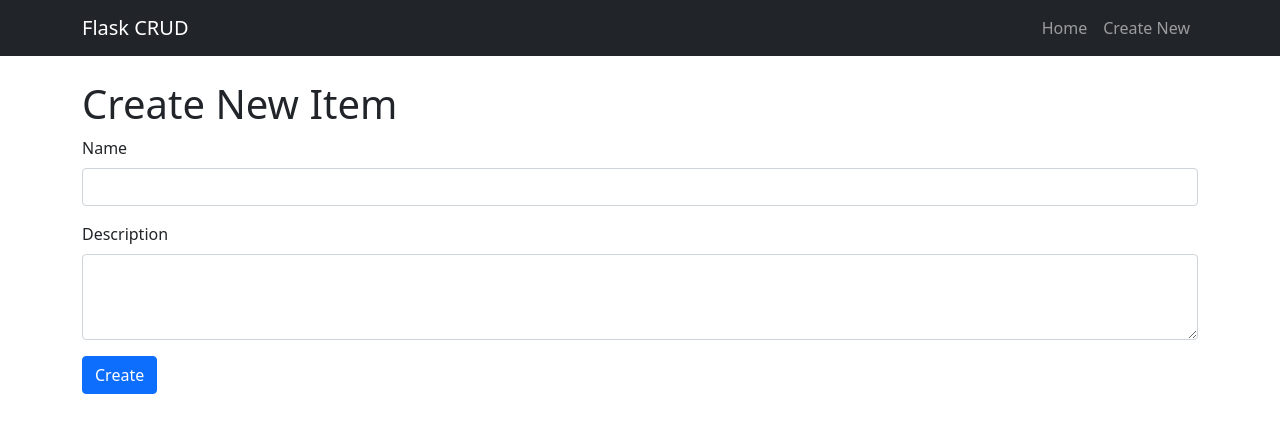
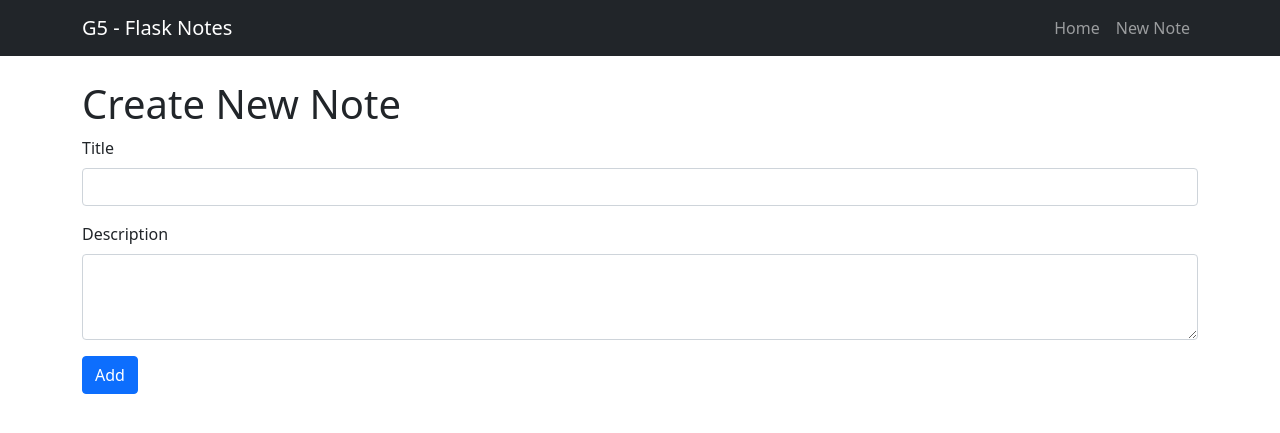
Before and after one commit to ninitato/g5-crud, a Flask app: page /create in a window 1280 px wide. Shown: the top 433 px of the page. Run offline with Flask 3, Linux system fonts and the light colour scheme.

Commit message:
modified some text

```diff
--- a/templates/base.html
+++ b/templates/base.html
@@ -3,16 +3,16 @@
 <head>
     <meta charset="UTF-8">
     <meta name="viewport" content="width=device-width, initial-scale=1.0">
-    <title>Flask CRUD App</title>
+    <title>G5 - Flask Notes</title>
     <link href="https://cdn.jsdelivr.net/npm/bootstrap@5.1.3/dist/css/bootstrap.min.css" rel="stylesheet">
 </head>
 <body>
     <nav class="navbar navbar-expand-lg navbar-dark bg-dark">
         <div class="container">
-            <a class="navbar-brand" href="{{ url_for('index') }}">Flask CRUD</a>
+            <a class="navbar-brand" href="{{ url_for('index') }}">G5 - Flask Notes</a>
             <div class="navbar-nav">
                 <a class="nav-link" href="{{ url_for('index') }}">Home</a>
-                <a class="nav-link" href="{{ url_for('create') }}">Create New</a>
+                <a class="nav-link" href="{{ url_for('create') }}">New Note</a>
             </div>
         </div>
     </nav>
--- a/templates/create.html
+++ b/templates/create.html
@@ -1,16 +1,16 @@
 {% extends "base.html" %}
 
 {% block content %}
-<h1>Create New Item</h1>
+<h1>Create New Note</h1>
 <form method="POST">
     <div class="mb-3">
-        <label for="name" class="form-label">Name</label>
+        <label for="name" class="form-label">Title</label>
         <input type="text" class="form-control" id="name" name="name" required>
     </div>
     <div class="mb-3">
         <label for="description" class="form-label">Description</label>
         <textarea class="form-control" id="description" name="description" rows="3"></textarea>
     </div>
-    <button type="submit" class="btn btn-primary">Create</button>
+    <button type="submit" class="btn btn-primary">Add</button>
 </form>
 {% endblock %}
--- a/templates/index.html
+++ b/templates/index.html
@@ -1,7 +1,7 @@
 {% extends "base.html" %}
 
 {% block content %}
-<h1>Items List</h1>
+<h1>Notes:</h1>
 <div class="row mt-4">
     {% for item in items %}
     <div class="col-md-4 mb-4">
```
Also changed, not shown: instance/database.db (added).
